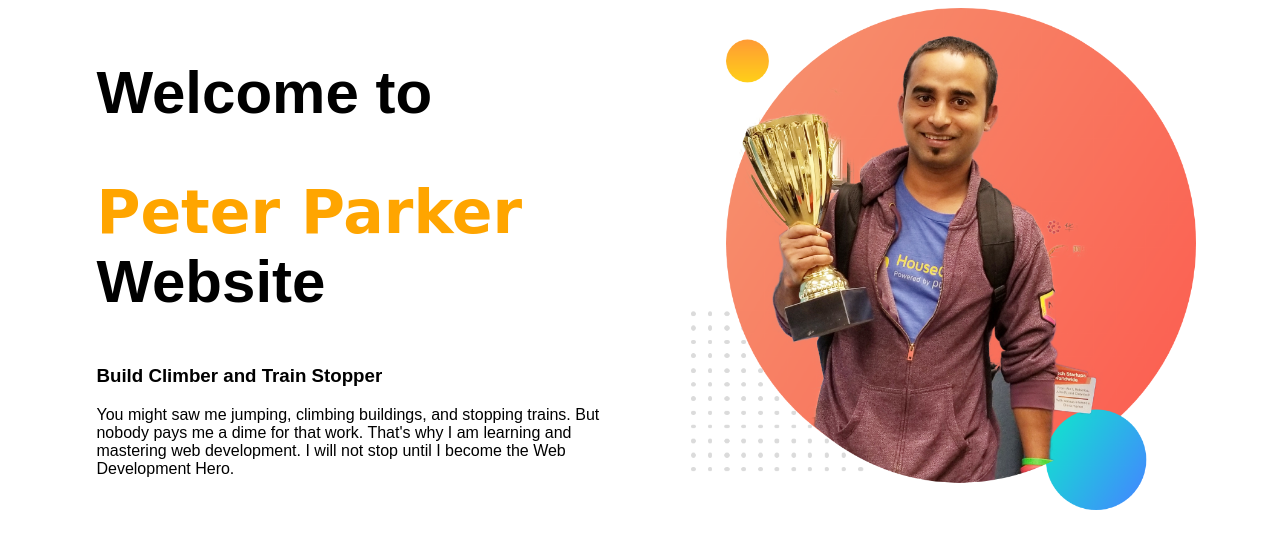
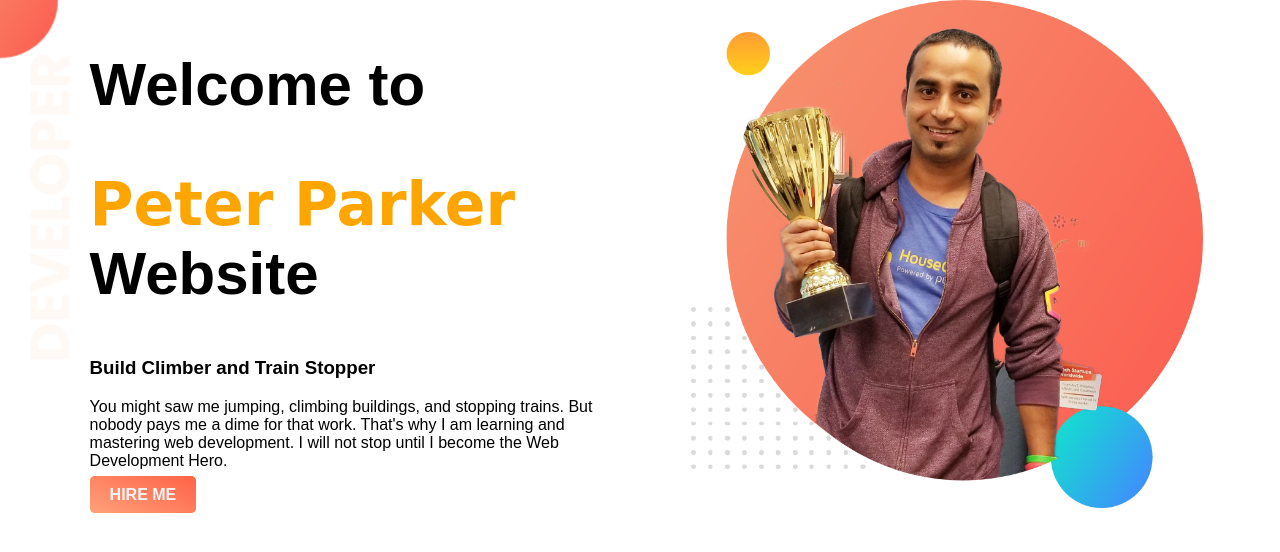
Before and after one commit to CHOCHOXCODE/Module-4, a plain HTML site: page index.html in a window 1280 px wide. Drawn offline with Linux system fonts and the light colour scheme; a web font is replaced by a local one.

Commit message:
2nd day add

```diff
--- a/index.html
+++ b/index.html
@@ -15,12 +15,13 @@
 
 </head>
 <body>
-    <section>
+    <section class="top-banner">
     <div class="half-width">
     <h1>Welcome to</h1>
     <h1> <span class="nameHighlinght">Peter Parker </span>Website</h1>
     <h3>Build Climber and Train Stopper</h3>
     <p>You might saw me jumping, climbing buildings, and stopping trains. But nobody pays me a dime for that work. That's why I am learning and mastering web development. I will not stop until I become the Web Development Hero.</p>
+    <a class="a-button" target="_blank" href="https://www.timesofesports.com/">HIRE ME</a>
     </div>
     <div class="half-width">
         <img src="./images/jhankar.png" alt="image">
--- a/style.css
+++ b/style.css
@@ -1,5 +1,10 @@
 body{
     font-family: 'Dongle', sans-serif;
+    margin: 0%;
+}
+.top-banner{
+    background-image: url("images/top-banner.png");
+    background-repeat: no-repeat;
 }
 h1{
     font-size: 60px;
@@ -17,3 +22,15 @@ h1{
 .half-width img{
     width: 100%;
 }
+section{
+    height: 500px;
+}
+.a-button{
+    text-decoration: none;
+    background-color: orange;
+    padding: 10px 20px;
+    border-radius: 5px;
+    color: whitesmoke;
+    font-weight: 700;
+    background-image: linear-gradient( 25deg, lightSalmon, tomato );
+}
```
